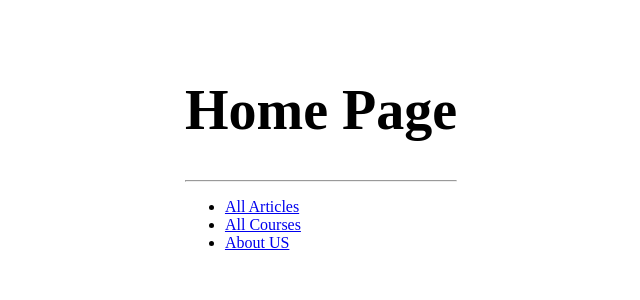
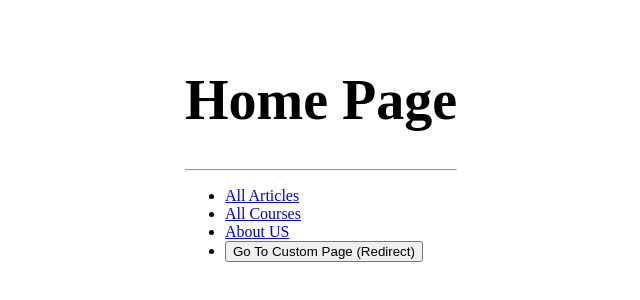
Before and after one commit to engrmh/first-next-app, a Next.js app: page / in a window 1280 px wide. Shown: the part 254-554 px from the top of the page, without its empty margins (319-959 px from the left). Built offline with nearby package versions, Linux system fonts and the light colour scheme.

Commit message:
feat: redirecting

```diff
--- a/pages/index.js
+++ b/pages/index.js
@@ -1,9 +1,27 @@
 import { Inter } from 'next/font/google'
 import Link from "next/link";
+import {useRouter} from "next/router";
 
 const inter = Inter({ subsets: ['latin'] })
 
 export default function Home() {
+    const route = useRouter()
+    const redirectHandler = () => {
+        // route.push('/courses/node')
+        // route.replace('/courses/react')
+        route.push({
+            pathname: '/courses/[shortName]',
+            query:{
+                shortName: 'react'
+            }
+        })
+        // route.replace({
+        //     pathname: '/courses/[shortName]',
+        //     query:{
+        //         shortName: 'react'
+        //     }
+        // })
+    }
   return (
     <>
       <h1>Home Page</h1>
@@ -18,6 +36,9 @@ export default function Home() {
             <li>
                 <Link href='/aboutUs'>About US</Link>
             </li>
+            <li>
+                <button onClick={() => redirectHandler()}>Go To Custom Page (Redirect)</button>
+            </li>
         </ul>
     </>
   )
```
Also changed, not shown: pages/courses/[shortName].js (+11 -2 lines), pages/courses/index.js (+9 -1 lines).
